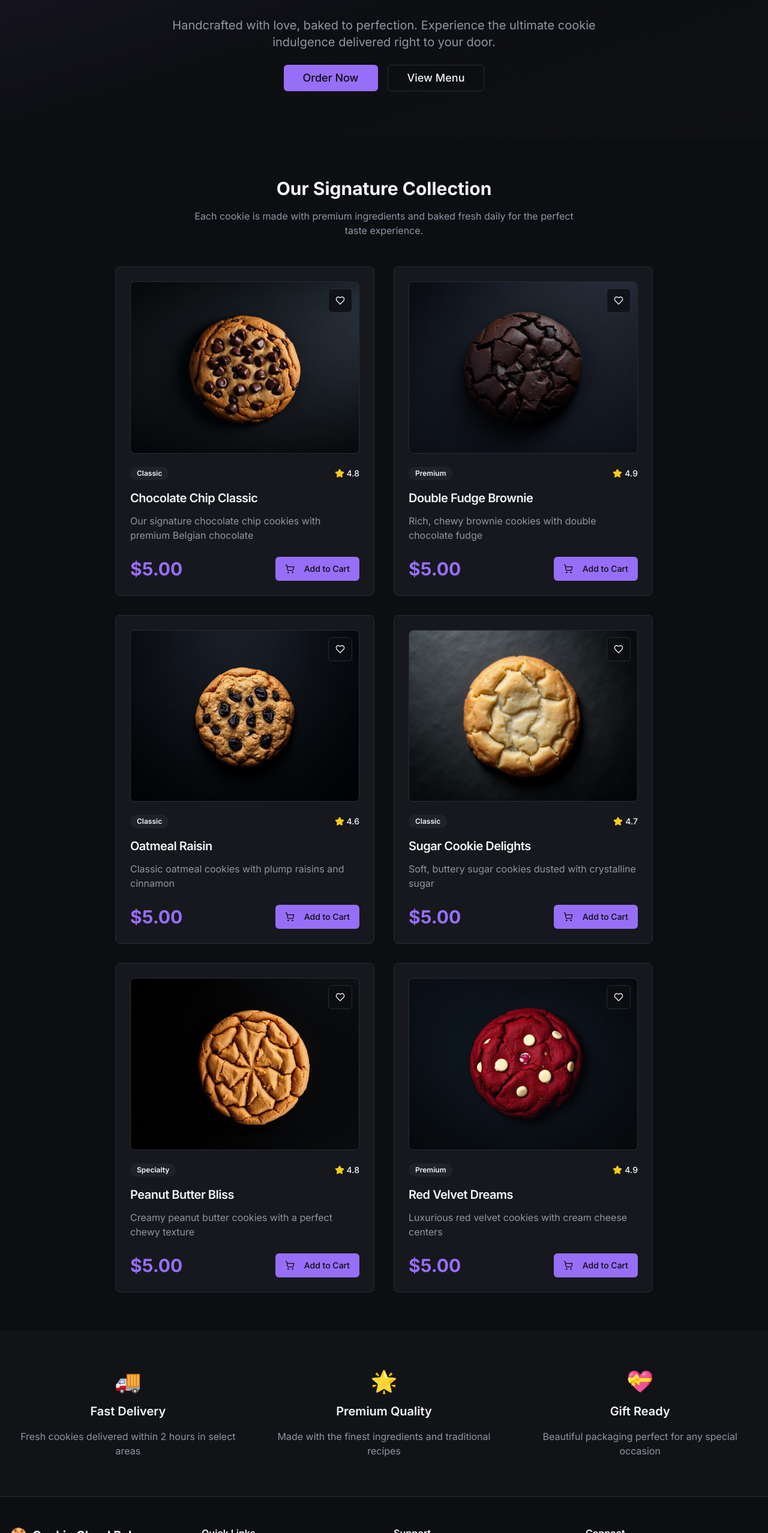
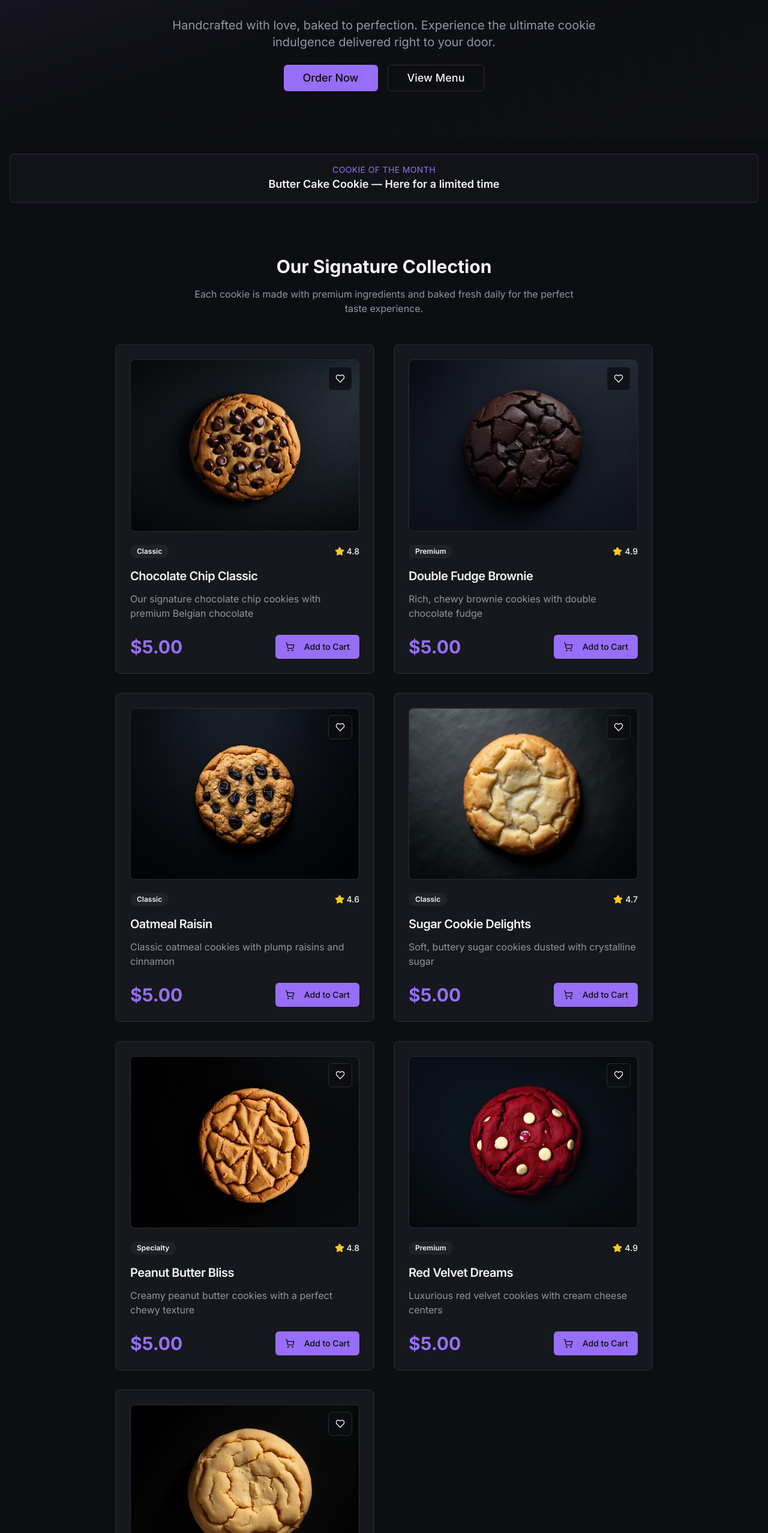
Before and after one commit to sneakyian/cookie-cloud-chaser, a React (Vite) app: page / in a window 1280 px wide. Shown: the part 245-2800 px from the top of the page at 60% size. Built offline with nearby package versions, Linux system fonts and the light colour scheme.

Commit message:
Add cookie and banner
Added a "Butter Cake Cookie" to the list of cookies and a "Cookie of the Month" banner with the text "Here for a limited time".

```diff
--- a/src/pages/Index.tsx
+++ b/src/pages/Index.tsx
@@ -9,6 +9,7 @@ import imgOatmealRaisin from "@/assets/cookies/oatmeal-raisin.jpg";
 import imgSugarCookie from "@/assets/cookies/sugar-cookie.jpg";
 import imgPeanutButter from "@/assets/cookies/peanut-butter.jpg";
 import imgRedVelvet from "@/assets/cookies/red-velvet.jpg";
+import imgButterCake from "@/assets/cookies/butter-cake.jpg";
 import StarryBackground from "@/components/visual/StarryBackground";
 const Index = () => {
   const cookies = [
@@ -72,6 +73,16 @@ const Index = () => {
       description: "Luxurious red velvet cookies with cream cheese centers",
       category: "Premium",
     },
+    {
+      id: 7,
+      name: "Butter Cake Cookie",
+      price: 5.0,
+      rating: 4.9,
+      image: imgButterCake,
+      imageAlt: "Butter cake cookie dusted with sugar, dark moody premium studio shot",
+      description: "Rich, buttery cake-style cookie with delicate crumb and vanilla.",
+      category: "Cookie of the Month",
+    },
   ];
 
   return (
@@ -132,6 +143,16 @@ const Index = () => {
                 View Menu
               </Button>
             </div>
+          </div>
+        </div>
+      </section>
+
+      {/* Cookie of the Month Banner */}
+      <section aria-label="Cookie of the Month" className="py-6">
+        <div className="container mx-auto px-4">
+          <div className="rounded-lg border border-primary/20 bg-card/60 backdrop-blur p-4 text-center">
+            <p className="text-xs md:text-sm uppercase tracking-wide text-primary">Cookie of the Month</p>
+            <p className="text-base md:text-lg font-semibold">Butter Cake Cookie — Here for a limited time</p>
           </div>
         </div>
       </section>
```
Also changed, not shown: src/assets/cookies/butter-cake.jpg (added).
